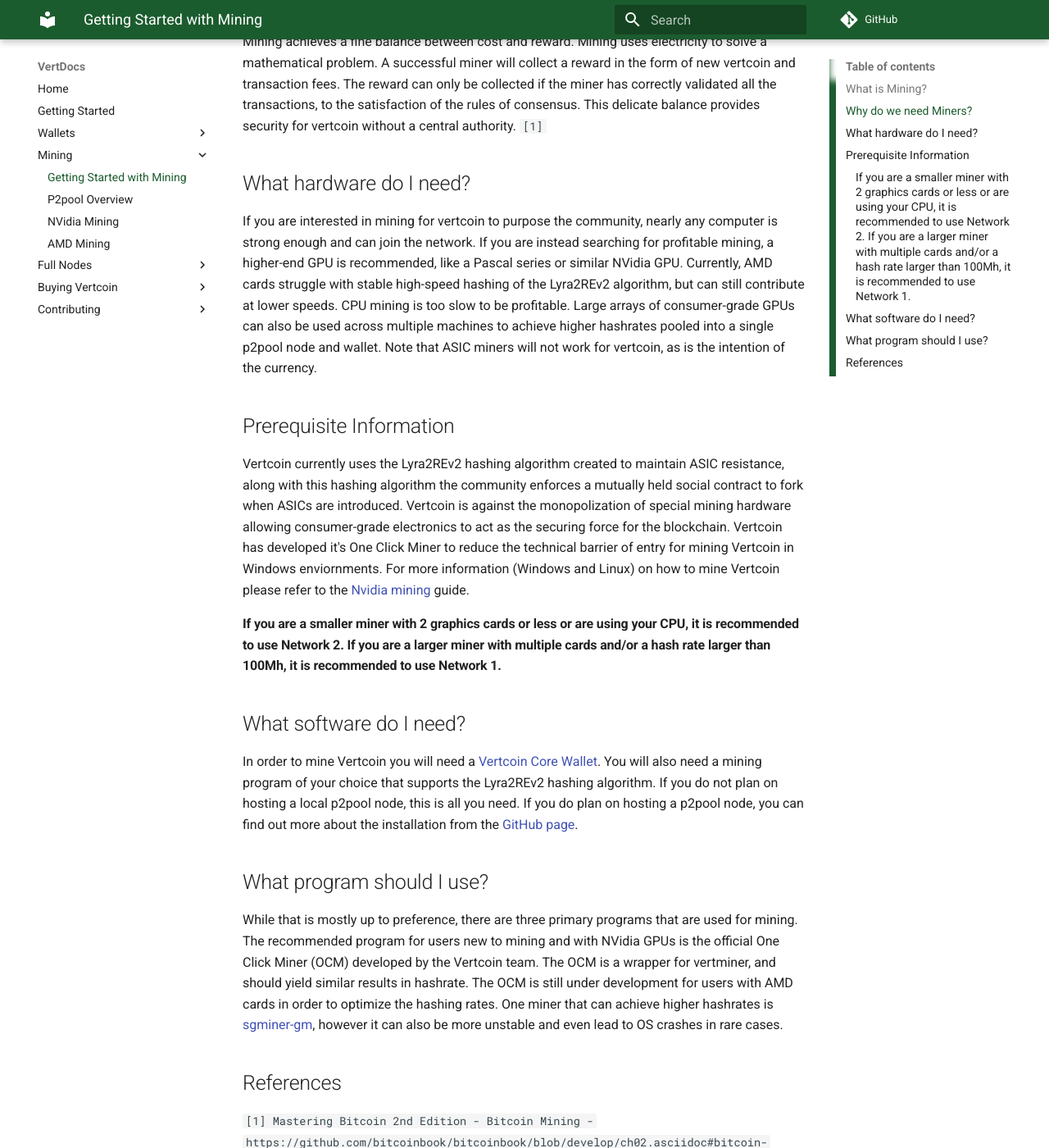
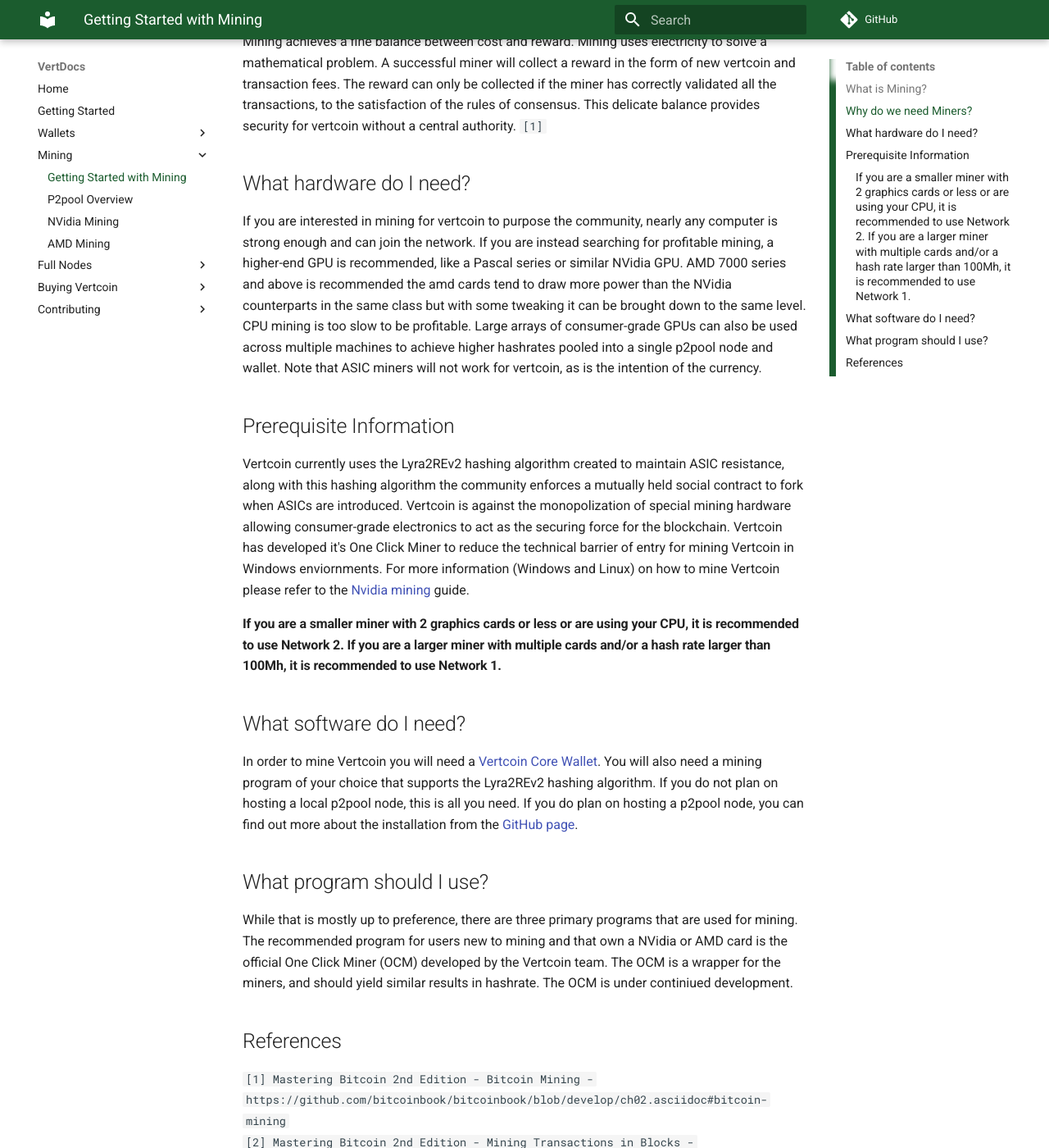
Before and after one commit to vertcoin-project/VertDocs, an MkDocs documentation site: the page built from docs/Mining/Getting-Started-With-Mining.md, in a window 1280 px wide and 1400 px high, scrolled down 672 px. Shown: the whole window at 82% size. Built offline with MkDocs 1.6.1 and Material for MkDocs 9.7.7, drawn with Linux system fonts in a browser that asks for light colours; comment, search, counter and statistics services are not loaded; old or Windows-style settings are respelled for this version of MkDocs.

Commit message:
Updated the stance on AMD and OCM.

```diff
--- a/docs/Mining/Getting-Started-With-Mining.md
+++ b/docs/Mining/Getting-Started-With-Mining.md
@@ -11,7 +11,7 @@
 Mining achieves a fine balance between cost and reward. Mining uses electricity to solve a mathematical problem. A successful miner will collect a reward in the form of new vertcoin and transaction fees. The reward can only be collected if the miner has correctly validated all the transactions, to the satisfaction of the rules of consensus. This delicate balance provides security for vertcoin without a central authority. `[1]`
 
 ## What hardware do I need?
-If you are interested in mining for vertcoin to purpose the community, nearly any computer is strong enough and can join the network. If you are instead searching for profitable mining, a higher-end GPU is recommended, like a Pascal series or similar NVidia GPU. Currently, AMD cards struggle with stable high-speed hashing of the Lyra2REv2 algorithm, but can still contribute at lower speeds. CPU mining is too slow to be profitable. Large arrays of consumer-grade GPUs can also be used across multiple machines to achieve higher hashrates pooled into a single p2pool node and wallet. Note that ASIC miners will not work for vertcoin, as is the intention of the currency.
+If you are interested in mining for vertcoin to purpose the community, nearly any computer is strong enough and can join the network. If you are instead searching for profitable mining, a higher-end GPU is recommended, like a Pascal series or similar NVidia GPU. AMD 7000 series and above is recommended the amd cards tend to draw more power than the NVidia counterparts in the same class but with some tweaking it can be brought down to the same level. CPU mining is too slow to be profitable. Large arrays of consumer-grade GPUs can also be used across multiple machines to achieve higher hashrates pooled into a single p2pool node and wallet. Note that ASIC miners will not work for vertcoin, as is the intention of the currency.
 
 ## Prerequisite Information
 Vertcoin currently uses the Lyra2REv2 hashing algorithm created to maintain ASIC resistance, along with this hashing algorithm the community enforces a mutually held social contract to fork when ASICs are introduced. Vertcoin is against the monopolization of special mining hardware allowing consumer-grade electronics to act as the securing force for the blockchain. Vertcoin has developed it's One Click Miner to reduce the technical barrier of entry for mining Vertcoin in Windows enviornments. For more information (Windows and Linux) on how to mine Vertcoin please refer to the [Nvidia mining](/Mining/Nvidia-Mining.md) guide.
@@ -22,7 +22,7 @@
 In order to mine Vertcoin you will need a [Vertcoin Core Wallet](/Wallets/Core-Wallet/). You will also need a mining program of your choice that supports the Lyra2REv2 hashing algorithm. If you do not plan on hosting a local p2pool node, this is all you need. If you do plan on hosting a p2pool node, you can find out more about the installation from the [GitHub page](https://github.com/vertcoin/p2pool-vtc).
 
 ## What program should I use?
-While that is mostly up to preference, there are three primary programs that are used for mining. The recommended program for users new to mining and with NVidia GPUs is the official One Click Miner (OCM) developed by the Vertcoin team. The OCM is a wrapper for vertminer, and should yield similar results in hashrate. The OCM is still under development for users with AMD cards in order to optimize the hashing rates. One miner that can achieve higher hashrates is [sgminer-gm](https://github.com/genesismining/sgminer-gm), however it can also be more unstable and even lead to OS crashes in rare cases.
+While that is mostly up to preference, there are three primary programs that are used for mining. The recommended program for users new to mining and that own a NVidia or AMD card is the official One Click Miner (OCM) developed by the Vertcoin team. The OCM is a wrapper for the miners, and should yield similar results in hashrate. The OCM is under continiued development.
 
 
 ## References
```
